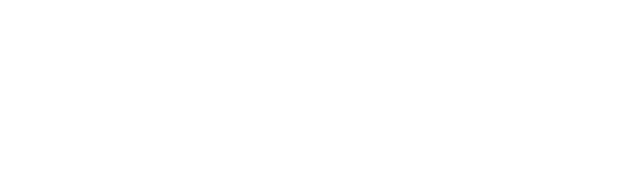
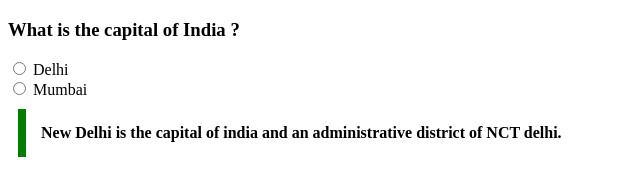
Before and after one commit to acciojob/trivia-prateekp0712, a website: page main.html in a window 1280 px wide. Shown: the whole page, without its empty margins (0-640 px from the left). Drawn offline with Linux system fonts and the light colour scheme.

Commit message:
solution

```diff
--- a/main.html
+++ b/main.html
@@ -8,6 +8,13 @@
 
 <body>
 	<!-- the entire body must be written by student -->
+	<h3>What is the capital of India ?</h3>
+	<input type="radio">
+	<label for="Delhi">Delhi</label><br>
+	<input type="radio">
+	<label for="Mumbai">Mumbai</label><br>
+	<blockquote cite="https://en.wikipedia.org/wiki/New_Delhi" style="max-width: 600px; margin: 10px;padding: 15px;border-left: 8px solid green;background: color #f8fffe;font-weight:bold;">New Delhi is the capital of india and an administrative district of NCT delhi.</blockquote>
+
     <script type="text/javascript" src="./script.js">
 </script>
 
```
